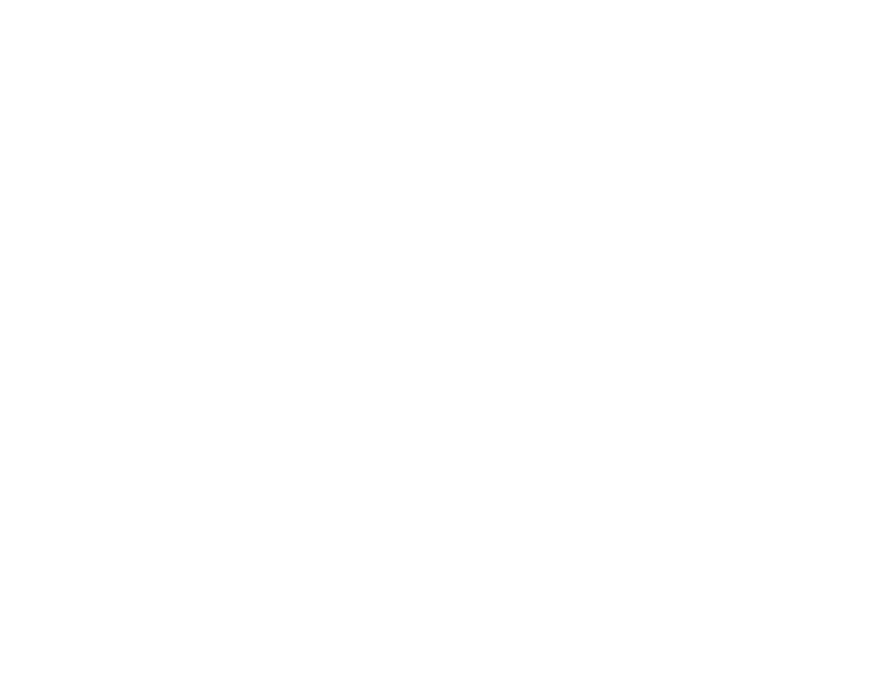
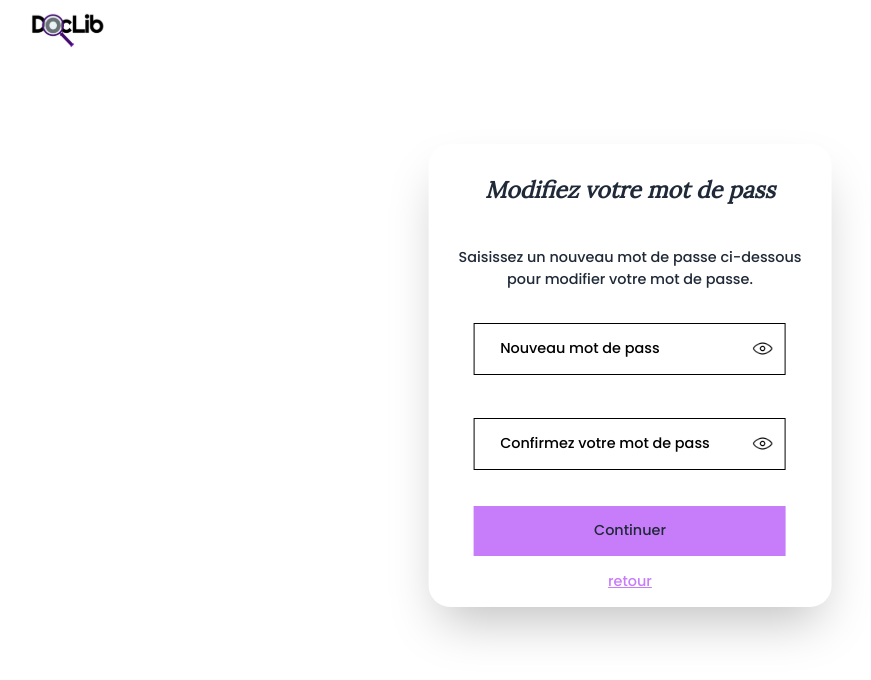
Before and after one commit to GLMasters/TP-IGL, a React (Vite) app in the folder client/: page /changePassword in a window 1280 px wide. Before the commit this address had no page. Shown: the top 680 px of the page, without its empty margins (10-881 px from the left). Built offline with nearby package versions, Linux system fonts and the light colour scheme.

Commit message:
add ChangePasswordPage

```diff
--- a/client/src/App.jsx
+++ b/client/src/App.jsx
@@ -5,6 +5,7 @@
 import SignUpPage from "./pages/SignUpPage"
 import VerifyEmailScreen from "./pages/VerifyEmailScreen"
 import ForgotPasswordScreen from "./pages/ForgotPasswordScreen"
+import ChangerPasswordPage from "./pages/ChangerPasswordPage"
 function App() {
 
   return (
@@ -18,6 +19,7 @@
                 <Route path="/register" element={<SignUpPage />} />
                 <Route path="/verifyEmail" element={<VerifyEmailScreen />} />
                 <Route path="/forgotPass" element={<ForgotPasswordScreen />} />
+                <Route path="/changePassword" element={<ChangerPasswordPage />} />
            </Routes>
       </Router>
     </div>
--- /dev/null
+++ b/client/src/pages/ChangerPasswordPage.jsx
@@ -0,0 +1,46 @@
+import { useState } from "react"
+import docLibLogo from "../assets/docLibLogo.svg"
+import hidePass from "../assets/hidepass.png"
+import { Link } from "react-router-dom"
+function VerifyEmailScreen() {
+    const [isVisible,setIsVisible]=useState(false)
+    const handleVisible=(e)=>{
+        e.preventDefault()
+        setIsVisible(!isVisible)
+    }
+  return (
+    <div className="contanier w-full mx-auto px-4">
+        <header>
+                <img src={docLibLogo} alt="docLibLogo" className="w-[9rem]" />
+        </header>
+
+        {/* verify my password */}
+        <div className="absolute top-[10rem] right-[50%] translate-x-[50%] md:shadow-2xl rounded-3xl flex flex-col items-center max-w-md w-full p-4">
+                    <h3 className="font-Lora font-bold italic mt-4 mb-8">Modifiez votre mot de pass</h3>
+                    <p className="text-center my-3">Saisissez un nouveau mot de passe ci-dessous pour modifier votre mot de passe.</p>
+                    <div className='relative mx-auto w-5/6'>
+                    <input type={isVisible ? "text" :"password"} className='Inputsign my-6' placeholder="Nouveau mot de pass" />
+                    <button onClick={handleVisible} className="absolute inset-y-0 right-0 flex items-center justify-center px-3 py-2 focus:outline-none">
+                    <img src={hidePass} alt="Show/Hide Password" className="h-7 w-7"/>
+                    </button>
+
+                    </div>
+
+                    <div className='relative mx-auto w-5/6'>
+                        <input type={isVisible ? "text" :"password"} className='Inputsign my-6' placeholder="Confirmez votre mot de pass" />
+                        <button onClick={handleVisible} className="absolute inset-y-0 right-0 flex items-center justify-center px-3 py-2 focus:outline-none">
+                        <img src={hidePass} alt="Show/Hide Password" className="h-7 w-7"/>
+                    </button>
+
+                    </div>
+
+                    <button className="my-4 py-4 bg-seconadryColor w-5/6">Continuer</button>
+
+                    {/* retour */}
+                    <Link className="underline text-seconadryColor">retour</Link>
+        </div>
+    </div>
+  )
+}
+
+export default VerifyEmailScreen
--- a/client/src/pages/SignUpPage.jsx
+++ b/client/src/pages/SignUpPage.jsx
@@ -25,9 +25,19 @@
 
                   {/* inputs */}
                   <div className='w-full mx-auto flex flex-col items-center px-4'>
-                  <input type='email' className='Inputsign my-6' placeholder='Adress e-mail' />
+                  <input type='email' className='Inputsign my-3' placeholder='Adress e-mail' />
                     <div className='relative w-full mx-auto'>
-                  <input type={passwordVisible ? "text" :"password"} className='Inputsign my-6' placeholder='mot de passe' />
+                  <input type={passwordVisible ? "text" :"password"} className='Inputsign my-3' placeholder='Mot de passe' />
+                  <button onClick={handlePasswordToggle} className="absolute inset-y-0 right-0 flex items-center justify-center px-3 py-2 focus:outline-none">
+                  <img src={hidePass} alt="Show/Hide Password" className="h-7 w-7"/>
+                </button>
+
+                  </div>
+
+                  {/* confirmPassword */}
+
+                  <div className='relative w-full mx-auto'>
+                  <input type={passwordVisible ? "text" :"password"} className='Inputsign my-3' placeholder='Confirmer votre mot de passe' />
                   <button onClick={handlePasswordToggle} className="absolute inset-y-0 right-0 flex items-center justify-center px-3 py-2 focus:outline-none">
                   <img src={hidePass} alt="Show/Hide Password" className="h-7 w-7"/>
                 </button>
```
